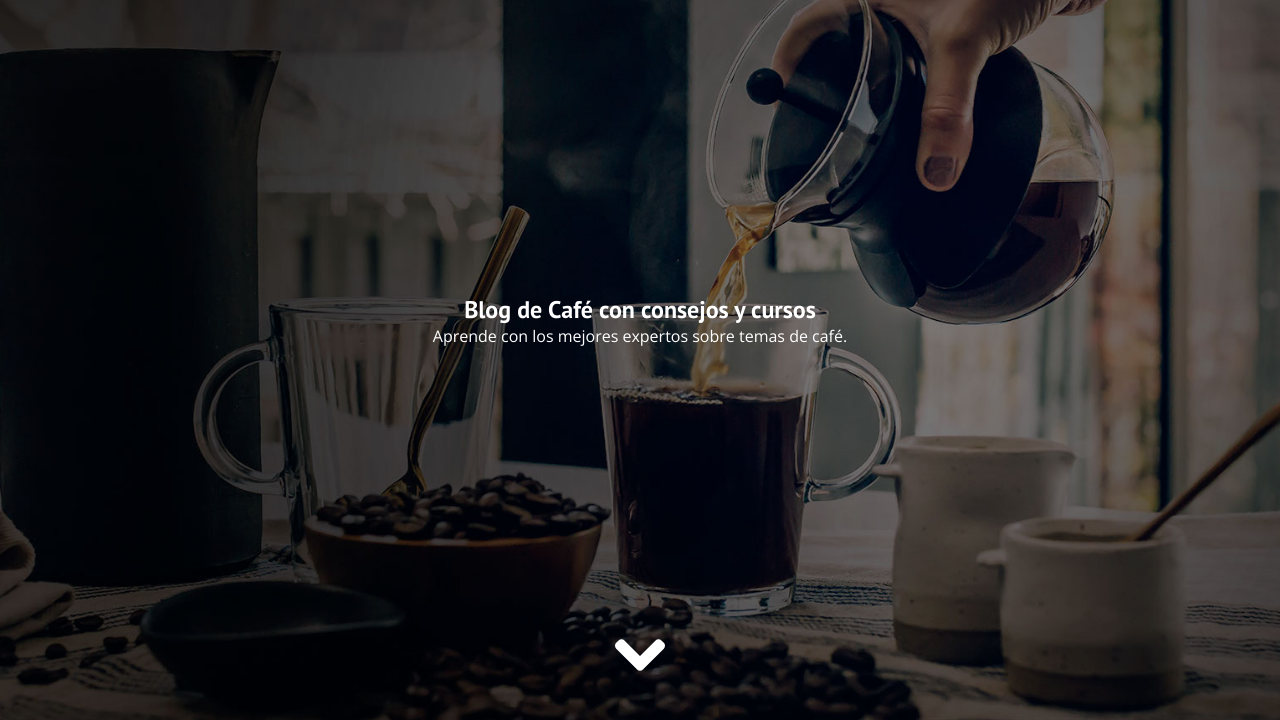
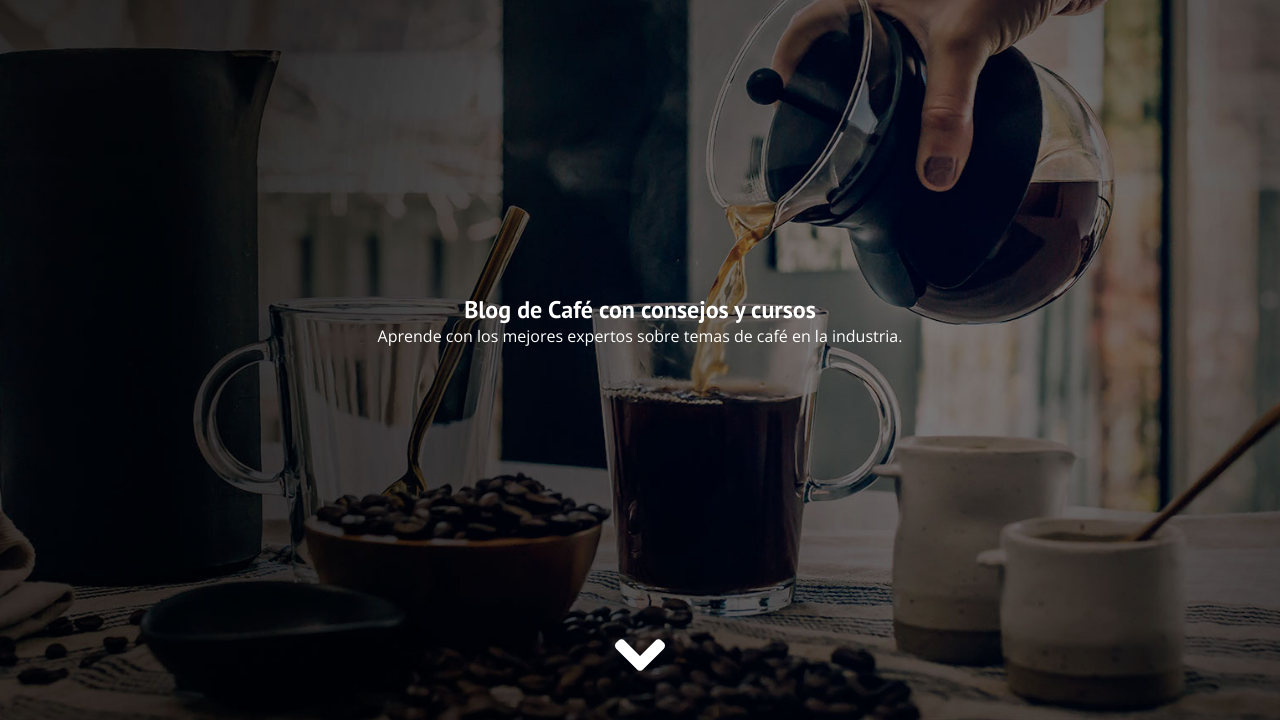
Before and after one commit to ManuelGarciaDvnt/coffe-website-vanilla, a plain HTML site: page index.html in a window 1280 px wide. Shown: the part 80-800 px from the top of the page. Drawn offline with nearby package versions, Linux system fonts and the light colour scheme.

Commit message:
Update index.html

```diff
--- a/index.html
+++ b/index.html
@@ -28,7 +28,7 @@
         </header>
         <div class="landing__hero-text">
             <h2>Blog de Café con consejos y cursos</h2>
-            <p>Aprende con los mejores expertos sobre temas de café.</p>
+            <p>Aprende con los mejores expertos sobre temas de café en la industria.</p>
         </div>
         <a href="#section2" id="btnArrow" class="landing__arrow">
             <svg version="1.1" id="Capa_1" xmlns="http://www.w3.org/2000/svg" xmlns:xlink="http://www.w3.org/1999/xlink"
```
